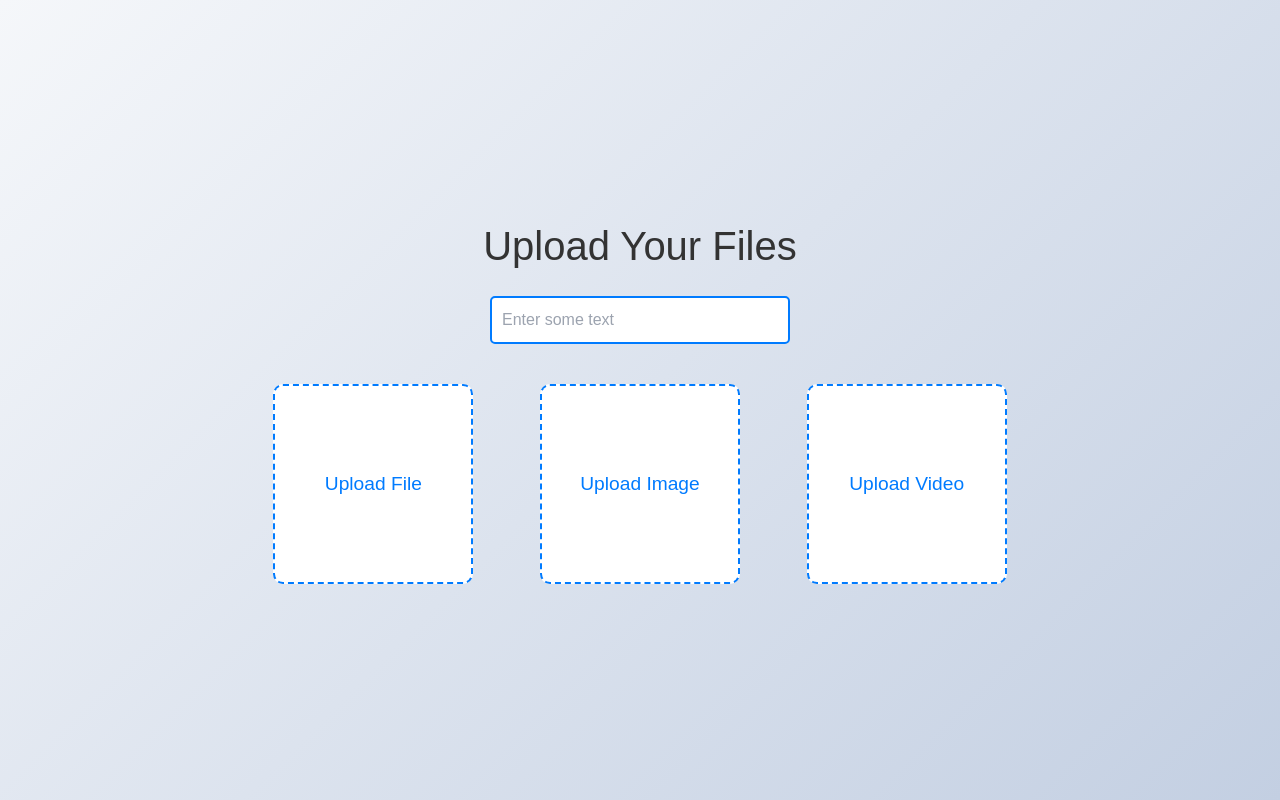
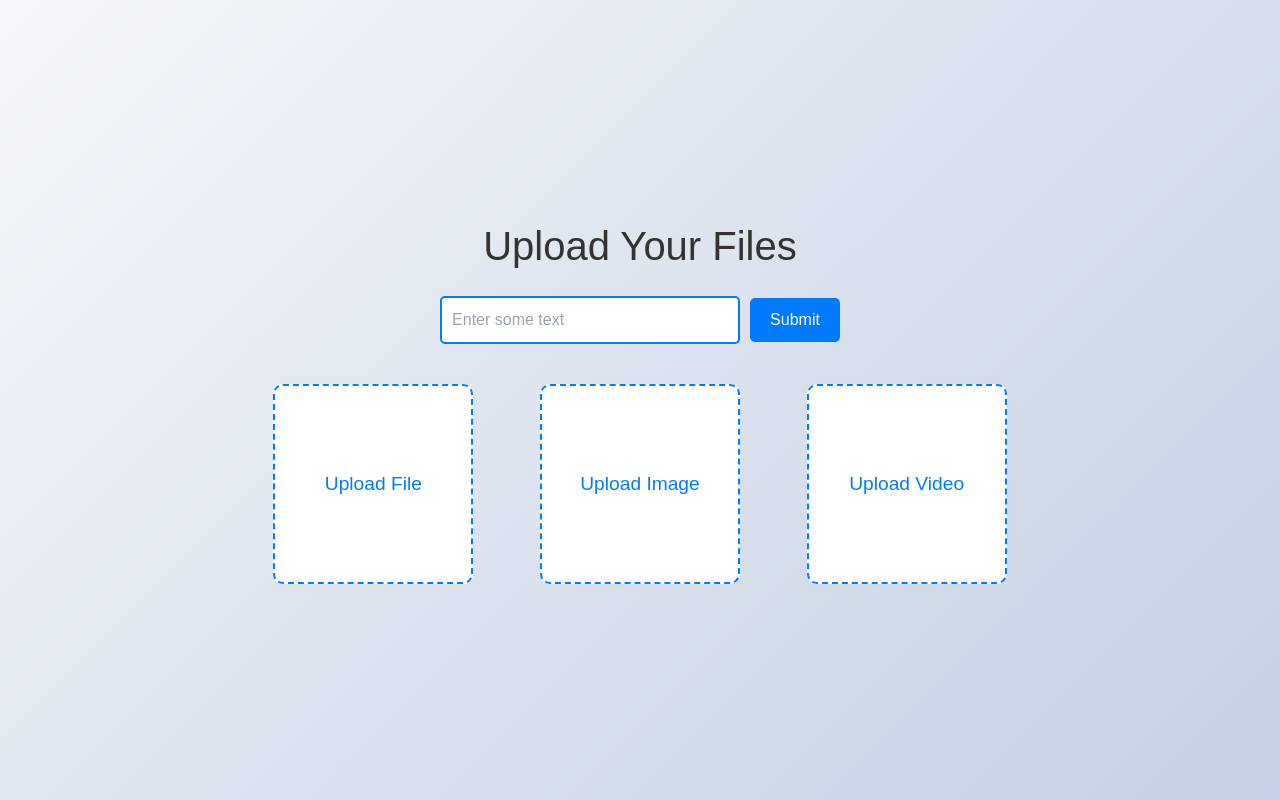
Before and after one commit to DevomB/AI-FRQ-Grader, a Next.js app: page / in a window 1280 px wide. Built offline with nearby package versions, Linux system fonts and the light colour scheme.

Commit message:
Store the files and text

```diff
--- a/src/app/page.js
+++ b/src/app/page.js
@@ -1,22 +1,76 @@
-import React from 'react';
+"use client";
+
+import React, { useState } from 'react';
 import styles from '../app/styles/Home.module.css';
 
 export default function Home() {
+  const [text, setText] = useState('');
+  const [uploadedFiles, setUploadedFiles] = useState({
+    file: null,
+    image: null,
+    video: null,
+  });
+
+  const handleFileChange = (event, type) => {
+    const file = event.target.files[0];
+    setUploadedFiles((prevFiles) => ({
+      ...prevFiles,
+      [type]: file,
+    }));
+  };
+
+  const handleTextChange = (event) => {
+    setText(event.target.value);
+  };
+
+  const handleSubmit = () => {
+    console.log('Text:', text);
+    console.log('Uploaded Files:', uploadedFiles);
+  };
+
+  const triggerFileInput = (inputId) => {
+    document.getElementById(inputId).click();
+  };
+
   return (
     <div className={styles.container}>
       <h1 className={styles.title}>Upload Your Files</h1>
-      <input type="text" placeholder="Enter some text" className={styles.textBox} />
+      <div className={styles.textBoxContainer}>
+        <input
+          type="text"
+          placeholder="Enter some text"
+          className={styles.textBox}
+          value={text}
+          onChange={handleTextChange}
+        />
+        <button className={styles.submitButton} onClick={handleSubmit}>Submit</button>
+      </div>
       <div className={styles.uploadContainer}>
-        <div className={styles.uploadBox}>
-          <input type="file" id="fileUpload1" className={styles.fileInput} />
+        <div className={styles.uploadBox} onClick={() => triggerFileInput('fileUpload1')}>
+          <input
+            type="file"
+            id="fileUpload1"
+            className={styles.fileInput}
+            onChange={(e) => handleFileChange(e, 'file')}
+          />
           <label htmlFor="fileUpload1" className={styles.uploadLabel}>Upload File</label>
         </div>
-        <div className={styles.uploadBox}>
-          <input type="file" id="fileUpload2" className={styles.fileInput} />
+        <div className={styles.uploadBox} onClick={() => triggerFileInput('fileUpload2')}>
+          <input
+            type="file"
+            id="fileUpload2"
+            className={styles.fileInput}
+            onChange={(e) => handleFileChange(e, 'image')}
+          />
           <label htmlFor="fileUpload2" className={styles.uploadLabel}>Upload Image</label>
         </div>
-        <div className={styles.uploadBox}>
-          <input type="file" id="fileUpload3" className={styles.fileInput} />
+        <div className={styles.uploadBox} onClick={() => triggerFileInput('fileUpload3')}>
+          <input
+            type="file"
+            id="fileUpload3"
+            className={styles.fileInput}
+            onChange={(e) => handleFileChange(e, 'video')}
+          />
           <label htmlFor="fileUpload3" className={styles.uploadLabel}>Upload Video</label>
         </div>
       </div>
--- a/src/app/styles/Home.module.css
+++ b/src/app/styles/Home.module.css
@@ -14,14 +14,35 @@
   color: #333;
 }
 
+.textBoxContainer {
+  display: flex;
+  align-items: center;
+  margin-bottom: 40px;
+}
+
 .textBox {
   width: 300px;
   padding: 10px;
-  margin-bottom: 40px;
   font-size: 1rem;
-  color: black;
   border: 2px solid #007bff;
   border-radius: 5px;
+  margin-right: 10px;
+  color: black; /* Ensure text color is black */
+}
+
+.submitButton {
+  padding: 10px 20px;
+  font-size: 1rem;
+  color: #fff;
+  background-color: #007bff;
+  border: none;
+  border-radius: 5px;
+  cursor: pointer;
+  transition: background-color 0.3s ease;
+}
+
+.submitButton:hover {
+  background-color: #0056b3;
 }
 
 .uploadContainer {
@@ -42,6 +63,7 @@
   justify-content: center;
   background-color: #fff;
   transition: background-color 0.3s ease;
+  cursor: pointer;
 }
 
 .uploadBox:hover {
```
